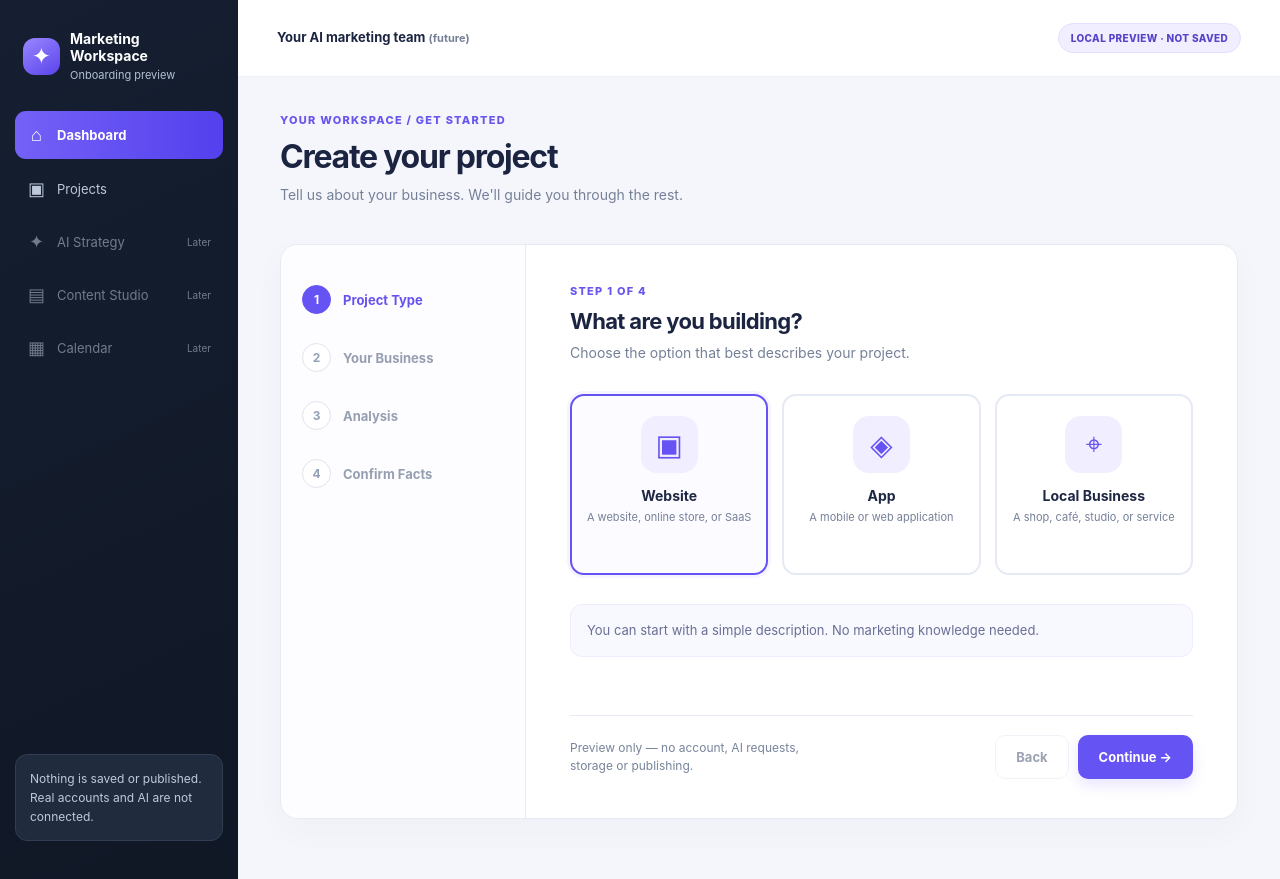
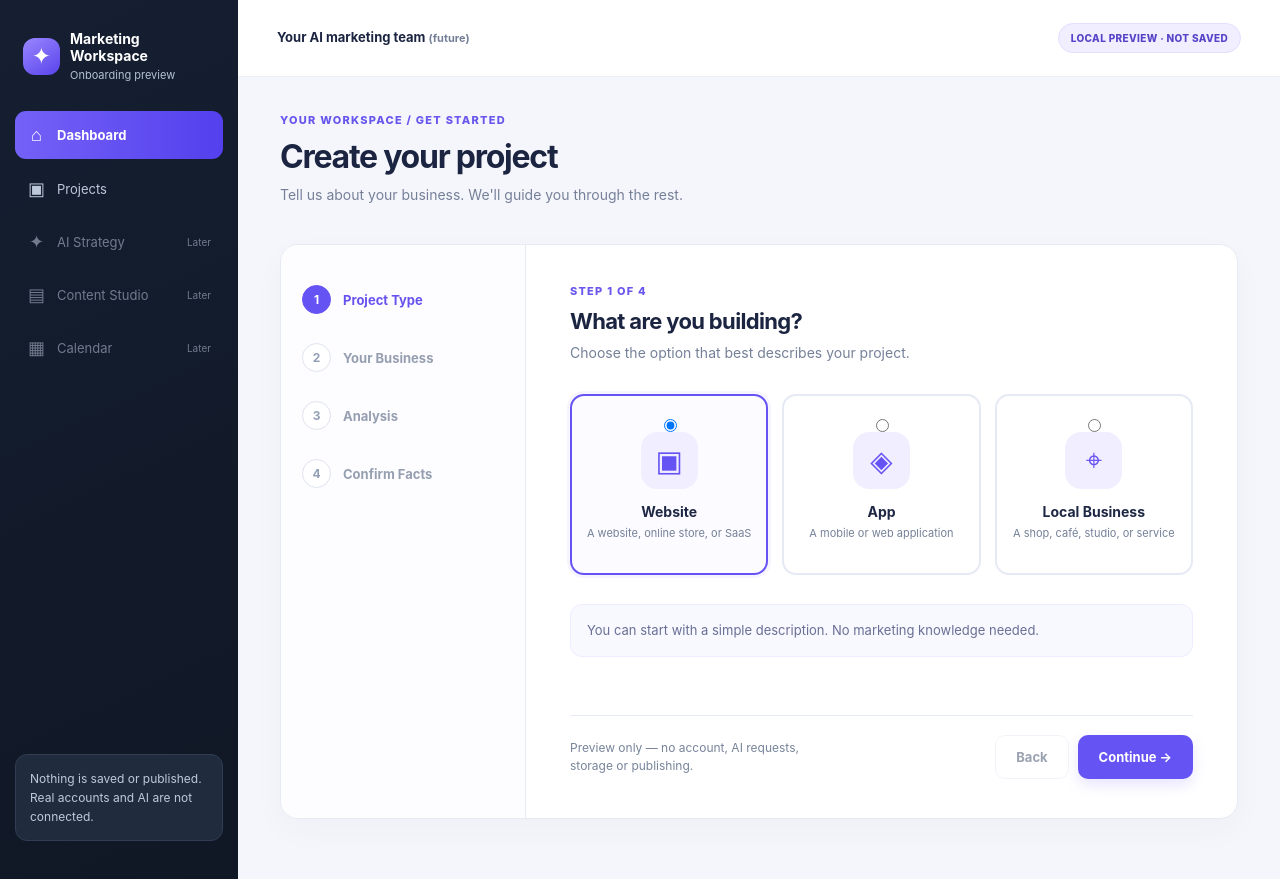
Before and after one commit to IamAssiaAjdaai/lubeck-ai-guide, a React (Vite) app in the folder apps/marketing-saas/: page / in a window 1280 px wide. Built offline with nearby package versions, Linux system fonts and the light colour scheme.

Commit message:
a11y(marketing-saas): use native keyboard-operable project type radios

```diff
--- a/apps/marketing-saas/src/App.tsx
+++ b/apps/marketing-saas/src/App.tsx
@@ -156,12 +156,12 @@ export default function App() {
                       <p className="muted">Choose the option that best describes your project.</p>
                       <div className="types" role="radiogroup" aria-label="Project type">
                         {kinds.map((item) => (
-                          <button type="button" role="radio" aria-checked={draft.kind === item.kind}
-                            key={item.kind} className={`type-option ${draft.kind === item.kind ? "selected" : ""}`}
-                            onClick={() => edit("kind", item.kind)}>
+                          <label key={item.kind} className={`type-option ${draft.kind === item.kind ? "selected" : ""}`}>
+                            <input type="radio" name="projectKind" value={item.kind} checked={draft.kind === item.kind}
+                              onChange={() => edit("kind", item.kind)} />
                             <span className="type-icon" aria-hidden="true">{item.icon}</span>
                             <strong>{item.title}</strong><small>{item.help}</small>
-                          </button>
+                          </label>
                         ))}
                       </div>
                       <div className="soft-note">You can start with a simple description. No marketing knowledge needed.</div>
```
